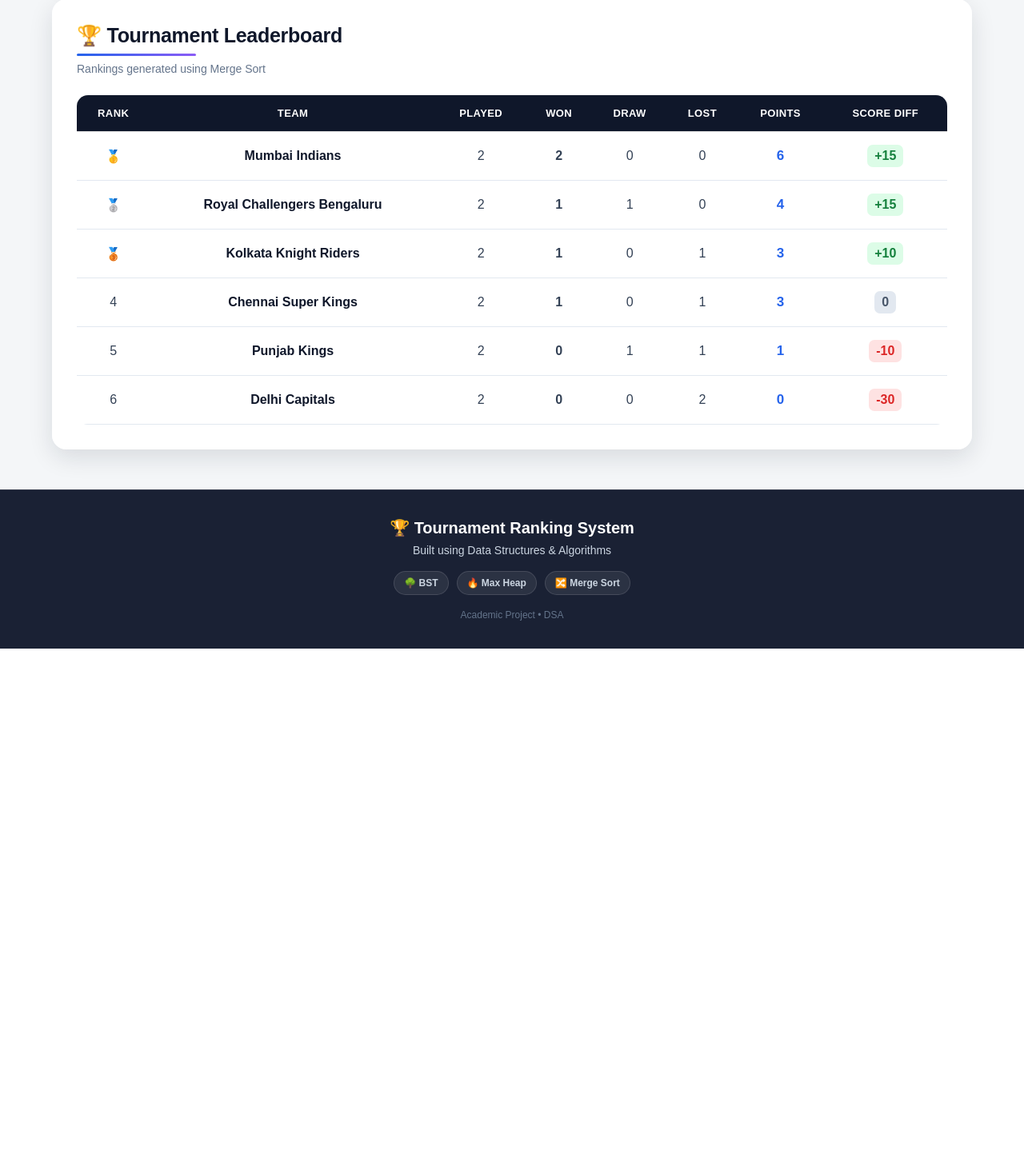
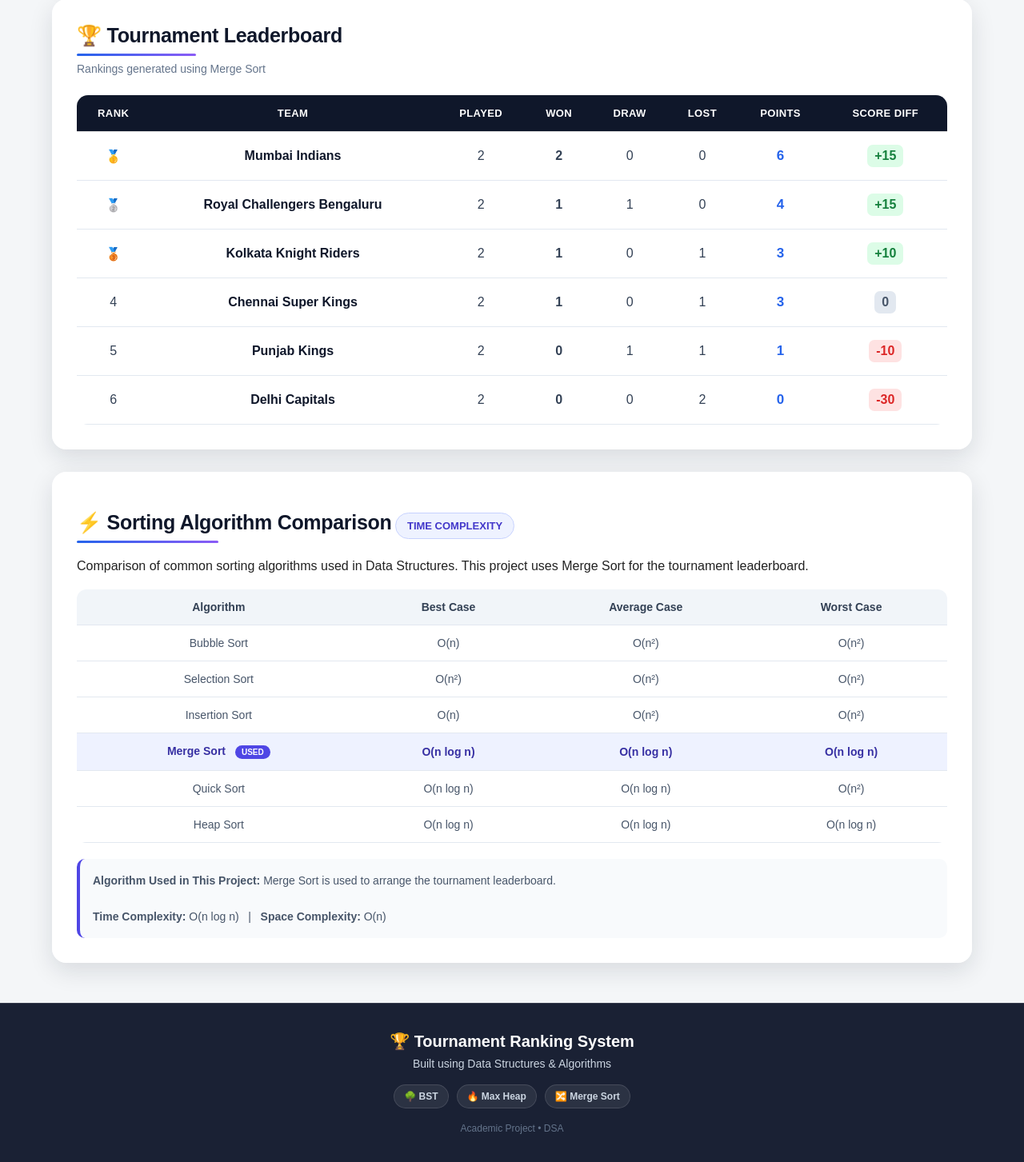
Before and after one commit to vaibhavv8485/tournament-ranking-system, a Flask app: page / in a window 1280 px wide. Shown: the part 2178-3631 px from the top of the page at 80% size. Before the commit the page ends 2989 px from the top, so only its background shows below. Run offline with Flask 3, Linux system fonts and the light colour scheme.

Commit message:
Add sorting algorithm complexity comparison

```diff
--- a/static/style.css
+++ b/static/style.css
@@ -1031,3 +1031,78 @@ main {
 
     font-size: 12px;
 }
+/* ========================= */
+/* SORTING COMPLEXITY TABLE  */
+/* ========================= */
+
+.complexity-table-container {
+    width: 100%;
+    overflow-x: auto;
+    margin-top: 20px;
+}
+
+.complexity-table {
+    width: 100%;
+    border-collapse: collapse;
+    overflow: hidden;
+    border-radius: 12px;
+}
+
+.complexity-table th,
+.complexity-table td {
+    padding: 14px 16px;
+    text-align: center;
+    border-bottom: 1px solid #e2e8f0;
+}
+
+.complexity-table th {
+    background: #f1f5f9;
+    color: #334155;
+    font-size: 14px;
+}
+
+.complexity-table td {
+    color: #475569;
+    font-size: 14px;
+}
+
+.complexity-table tbody tr:hover {
+    background: #f8fafc;
+}
+
+.used-algorithm {
+    background: #eef2ff;
+}
+
+.used-algorithm td {
+    color: #3730a3;
+}
+
+.used-badge {
+    display: inline-block;
+    margin-left: 8px;
+    padding: 3px 8px;
+
+    background: #4f46e5;
+    color: white;
+
+    border-radius: 20px;
+
+    font-size: 10px;
+    font-weight: 700;
+}
+
+.complexity-note {
+    margin-top: 20px;
+    padding: 16px;
+
+    background: #f8fafc;
+
+    border-left: 4px solid #4f46e5;
+
+    border-radius: 10px;
+
+    color: #475569;
+    font-size: 14px;
+    line-height: 1.6;
+}
--- a/templates/index.html
+++ b/templates/index.html
@@ -477,6 +477,106 @@
 
 </section>
 
+<!-- ========================= -->
+<!-- SORTING ALGORITHM COMPARISON -->
+<!-- ========================= -->
+
+<section class="panel">
+
+    <div class="section-title">
+        <h2>⚡ Sorting Algorithm Comparison</h2>
+        <span class="algorithm-badge">TIME COMPLEXITY</span>
+    </div>
+
+    <p class="section-description">
+        Comparison of common sorting algorithms used in Data Structures.
+        This project uses Merge Sort for the tournament leaderboard.
+    </p>
+
+    <div class="complexity-table-container">
+
+        <table class="complexity-table">
+
+            <thead>
+                <tr>
+                    <th>Algorithm</th>
+                    <th>Best Case</th>
+                    <th>Average Case</th>
+                    <th>Worst Case</th>
+                </tr>
+            </thead>
+
+            <tbody>
+
+                <tr>
+                    <td>Bubble Sort</td>
+                    <td>O(n)</td>
+                    <td>O(n²)</td>
+                    <td>O(n²)</td>
+                </tr>
+
+                <tr>
+                    <td>Selection Sort</td>
+                    <td>O(n²)</td>
+                    <td>O(n²)</td>
+                    <td>O(n²)</td>
+                </tr>
+
+                <tr>
+                    <td>Insertion Sort</td>
+                    <td>O(n)</td>
+                    <td>O(n²)</td>
+                    <td>O(n²)</td>
+                </tr>
+
+                <tr class="used-algorithm">
+                    <td>
+                        <strong>Merge Sort</strong>
+                        <span class="used-badge">USED</span>
+                    </td>
+                    <td><strong>O(n log n)</strong></td>
+                    <td><strong>O(n log n)</strong></td>
+                    <td><strong>O(n log n)</strong></td>
+                </tr>
+
+                <tr>
+                    <td>Quick Sort</td>
+                    <td>O(n log n)</td>
+                    <td>O(n log n)</td>
+                    <td>O(n²)</td>
+                </tr>
+
+                <tr>
+                    <td>Heap Sort</td>
+                    <td>O(n log n)</td>
+                    <td>O(n log n)</td>
+                    <td>O(n log n)</td>
+                </tr>
+
+            </tbody>
+
+        </table>
+
+    </div>
+
+    <div class="complexity-note">
+
+        <strong>Algorithm Used in This Project:</strong>
+
+        Merge Sort is used to arrange the tournament leaderboard.
+
+        <br><br>
+
+        <strong>Time Complexity:</strong> O(n log n)
+
+        &nbsp;&nbsp;|&nbsp;&nbsp;
+
+        <strong>Space Complexity:</strong> O(n)
+
+    </div>
+
+</section>
+
 </main>
 <footer class="site-footer">
 
```
